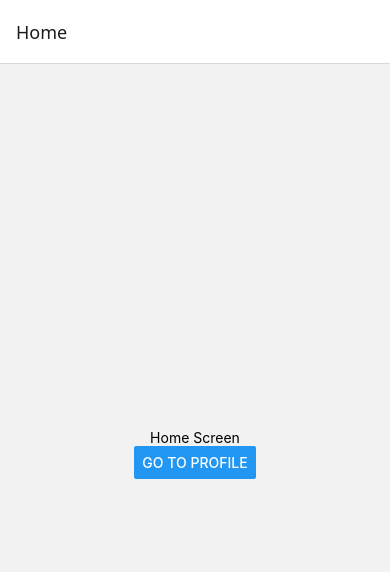
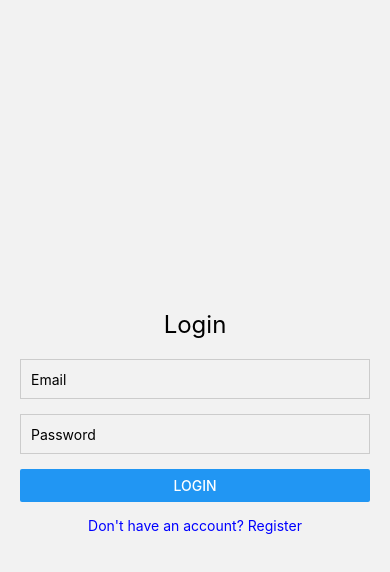
Before and after one commit to sakshambatra1/barCoded, a React Native app: screen /Auth in a window 390 px wide. Shown: the top 572 px of the page. Built offline with nearby package versions, Linux system fonts and the light colour scheme.

Commit message:
added regex to ensure strong passwords and valid emails

```diff
--- a/App.js
+++ b/App.js
@@ -1,6 +1,15 @@
+// App.js
 import React from 'react';
+import { NavigationContainer } from '@react-navigation/native';
 import AppNavigator from './navigation/AppNavigator';
+import { AuthProvider } from './context/AuthContext';
 
 export default function App() {
-    return <AppNavigator />;
+  return (
+    <AuthProvider>
+      <NavigationContainer>
+        <AppNavigator />
+      </NavigationContainer>
+    </AuthProvider>
+  );
 }
--- /dev/null
+++ b/context/AuthContext.js
@@ -0,0 +1,51 @@
+// src/context/AuthContext.js
+import React, { createContext, useState, useEffect, useContext } from 'react';
+import * as SecureStore from 'expo-secure-store';
+
+const AuthContext = createContext();
+
+export const AuthProvider = ({ children }) => {
+  const [refreshToken, setRefreshToken] = useState(null);
+  const [isLoading, setIsLoading] = useState(true);
+
+  useEffect(() => {
+    const loadToken = async () => {
+      try {
+        const token = await SecureStore.getItemAsync('refreshToken');
+        if (token) {
+          setRefreshToken(token);
+        }
+      } catch (err) {
+        console.error('Error loading refresh token:', err);
+      }
+      setIsLoading(false);
+    };
+    loadToken();
+  }, []);
+
+  const login = async (token) => {
+    try {
+      await SecureStore.setItemAsync('refreshToken', token);
+      setRefreshToken(token);
+    } catch (err) {
+      console.error('Error saving refresh token:', err);
+    }
+  };
+
+  const logout = async () => {
+    try {
+      await SecureStore.deleteItemAsync('refreshToken');
+      setRefreshToken(null);
+    } catch (err) {
+      console.error('Error deleting refresh token:', err);
+    }
+  };
+
+  return (
+    <AuthContext.Provider value={{ refreshToken, login, logout, isLoading }}>
+      {children}
+    </AuthContext.Provider>
+  );
+};
+
+export const useAuth = () => useContext(AuthContext);
--- a/navigation/AppNavigator.js
+++ b/navigation/AppNavigator.js
@@ -1,18 +1,38 @@
+import React from 'react';
+import { ActivityIndicator, View } from 'react-native';
 import { createStackNavigator } from '@react-navigation/stack';
-import { NavigationContainer } from '@react-navigation/native';
-import HomeScreen from '../screens/HomeScreen/HomeScreen';
-import ProfileInfoScreen from '../screens/ProfileInfoScreen/ProfileInfoScreen';
-import React from 'react';
+import AuthScreen from '../screens/AuthScreen';
+import VerificationScreen from '../screens/VerificationScreen';
+import HomeScreen from '../screens/HomeScreen';
+import ProfileInfoScreen from '../screens/ProfileInfoScreen';
+import { useAuth } from '../context/AuthContext';
 
 const Stack = createStackNavigator();
 
 export default function AppNavigator() {
+  const { refreshToken, isLoading } = useAuth();
+
+  if (isLoading) {
     return (
-        <NavigationContainer>
-            <Stack.Navigator>
-                <Stack.Screen name="Home" component={HomeScreen} />
-                <Stack.Screen name="Profile" component={ProfileInfoScreen} />
-            </Stack.Navigator>
-        </NavigationContainer>
+      <View style={{ flex: 1, justifyContent: 'center', alignItems: 'center' }}>
+        <ActivityIndicator size="large" />
+      </View>
     );
+  }
+
+  return (
+    <Stack.Navigator>
+      {refreshToken == null ? (
+        <>
+          <Stack.Screen name="Auth" component={AuthScreen} options={{ headerShown: false }} />
+          <Stack.Screen name="Verification" component={VerificationScreen} options={{ headerShown: false }} />
+        </>
+      ) : (
+        <>
+          <Stack.Screen name="Home" component={HomeScreen} options={{ headerShown: false }} />
+          <Stack.Screen name="Profile" component={ProfileInfoScreen} options={{ headerShown: false }} />
+        </>
+      )}
+    </Stack.Navigator>
+  );
 }
--- a/package.json
+++ b/package.json
@@ -19,6 +19,7 @@
     "bcryptjs": "^3.0.2",
     "cookie-parser": "^1.4.7",
     "expo": "~52.0.25",
+    "expo-secure-store": "^14.0.1",
     "expo-status-bar": "~2.0.1",
     "express": "^4.21.2",
     "express-rate-limit": "^7.5.0",
--- /dev/null
+++ b/screens/AuthScreen.js
@@ -0,0 +1,128 @@
+// src/screens/AuthScreen.js
+import React, { useState } from 'react';
+import { View, Text, TextInput, Button, StyleSheet, Alert, TouchableOpacity } from 'react-native';
+import { useAuth } from '../context/AuthContext';
+
+export default function AuthScreen({ navigation }) {
+  const [isLogin, setIsLogin] = useState(true);
+  const [email, setEmail] = useState('');
+  const [password, setPassword] = useState('');
+  const { login } = useAuth();
+
+  const validateEmail = (email) => {
+    const regex = /^\w+([.-]?\w+)*@\w+([.-]?\w+)*(\.\w{2,3})+$/;
+    return regex.test(email);
+  };
+
+  const validatePassword = (password) => {
+    const regex = /^(?=.*[a-z])(?=.*[A-Z])(?=.*\d)(?=.*[@$!%*?&#])[A-Za-z\d@$!%*?&#]{8,}$/;
+    return regex.test(password);
+  };
+
+  const handleLogin = async () => {
+    // Validate email format for login
+    if (!validateEmail(email)) {
+      Alert.alert("Invalid Email", "Please enter a valid email address.");
+      return;
+    }
+
+    try {
+      const response = await fetch('http://10.0.0.132:5000/api/auth/login', {
+        method: 'POST',
+        headers: { 'Content-Type': 'application/json' },
+        body: JSON.stringify({ email, password }),
+      });
+      const data = await response.json();
+      if (response.ok) {
+        await login(data.refreshToken);
+      } else {
+        Alert.alert('Login Failed', data.message || 'Invalid credentials');
+      }
+    } catch (error) {
+      console.error('Login error:', error);
+      Alert.alert('Error', 'An error occurred during login.');
+    }
+  };
+
+  const handleRegister = async () => {
+    // Validate email and password for registration
+    if (!validateEmail(email)) {
+      Alert.alert("Invalid Email", "Please enter a valid email address.");
+      return;
+    }
+    if (!validatePassword(password)) {
+      Alert.alert(
+        "Weak Password",
+        "Password must be at least 8 characters long and include uppercase, lowercase, number, and special character."
+      );
+      return;
+    }
+    try {
+      const response = await fetch('http://10.0.0.132:5000/api/auth/register', {
+        method: 'POST',
+        headers: { 'Content-Type': 'application/json' },
+        body: JSON.stringify({ email, password }),
+      });
+      const data = await response.json();
+      if (response.ok && data.response === "Success") {
+        Alert.alert('Registration Success', 'A verification email has been sent. Please verify your email.');
+        navigation.navigate('Verification', { email, password });
+      } else {
+        Alert.alert('Registration Failed', data.response || 'Error during registration.');
+      }
+    } catch (error) {
+      console.error('Registration error:', error);
+      Alert.alert('Error', 'An error occurred during registration.');
+    }
+  };
+
+  return (
+    <View style={styles.container}>
+      <Text style={styles.header}>{isLogin ? 'Login' : 'Register'}</Text>
+      <TextInput
+        placeholder="Email"
+        value={email}
+        onChangeText={setEmail}
+        style={styles.input}
+        autoCapitalize="none"
+        keyboardType="email-address"
+      />
+      <TextInput
+        placeholder="Password"
+        secureTextEntry
+        value={password}
+        onChangeText={setPassword}
+        style={styles.input}
+      />
+      {isLogin ? (
+        <Button title="Login" onPress={handleLogin} />
+      ) : (
+        <Button title="Register" onPress={handleRegister} />
+      )}
+      <TouchableOpacity onPress={() => setIsLogin(!isLogin)} style={styles.toggleButton}>
+        <Text style={styles.toggleText}>
+          {isLogin ? "Don't have an account? Register" : "Already have an account? Login"}
+        </Text>
+      </TouchableOpacity>
+    </View>
+  );
+}
+
+const styles = StyleSheet.create({
+  container: { flex: 1, justifyContent: 'center', padding: 20 },
+  header: { fontSize: 24, marginBottom: 20, textAlign: 'center' },
+  input: {
+    height: 40,
+    borderWidth: 1,
+    borderColor: '#ccc',
+    marginBottom: 15,
+    paddingHorizontal: 10,
+  },
+  toggleButton: {
+    marginTop: 15,
+    alignItems: 'center',
+  },
+  toggleText: {
+    color: 'blue',
+  },
+});
--- /dev/null
+++ b/screens/HomeScreen.js
@@ -0,0 +1,28 @@
+import React from 'react';
+import { View, Text, Button, StyleSheet } from 'react-native';
+import { useAuth } from '../context/AuthContext';
+
+export default function HomeScreen({ navigation }) {
+  const { logout } = useAuth();
+
+  return (
+    <View style={styles.container}>
+      <Text>Home Screen</Text>
+      <Button title="Go to Profile" onPress={() => navigation.navigate('Profile')} />
+      <View style={styles.logoutButton}>
+        <Button title="Logout" onPress={logout} color="#d9534f" />
+      </View>
+    </View>
+  );
+}
+
+const styles = StyleSheet.create({
+  container: {
+    flex: 1,
+    justifyContent: 'center',
+    alignItems: 'center',
+  },
+  logoutButton: {
+    marginTop: 20,
+  },
+});
--- a/screens/HomeScreen/HomeScreen.js
+++ /dev/null
@@ -1,19 +0,0 @@
-import React from 'react';
-import { View, Text, Button, StyleSheet } from 'react-native';
-
-export default function HomeScreen({ navigation }) {
-    return (
-        <View style={styles.container}>
-            <Text>Home Screen</Text>
-            <Button title="Go to Profile" onPress={() => navigation.navigate('Profile')} />
-        </View>
-    );
-}
-
-const styles = StyleSheet.create({
-    container: {
-        flex: 1,
-        justifyContent: 'center',
-        alignItems: 'center',
-    },
-});
--- /dev/null
+++ b/screens/VerificationScreen.js
@@ -0,0 +1,56 @@
+// src/screens/VerificationScreen.js
+import React, { useState } from 'react';
+import { View, Text, TextInput, Button, StyleSheet, Alert } from 'react-native';
+import { useAuth } from '../context/AuthContext';
+
+export default function VerificationScreen({ route, navigation }) {
+  const { email, password } = route.params;
+  const [code, setCode] = useState('');
+  const { login } = useAuth();
+
+  const handleVerify = async () => {
+    try {
+      const response = await fetch('http://10.0.0.132:5000/api/auth/verify-email', {
+        method: 'POST',
+        headers: { 'Content-Type': 'application/json' },
+        body: JSON.stringify({ email, password, key: code }),
+      });
+      const data = await response.json();
+      if (response.ok && data.response === "Success") {
+        await login(data.refreshToken);
+      } else {
+        Alert.alert('Verification Failed', data.response || 'Invalid verification code.');
+      }
+    } catch (error) {
+      console.error('Verification error:', error);
+      Alert.alert('Error', 'An error occurred during email verification.');
+    }
+  };
+
+  return (
+    <View style={styles.container}>
+      <Text style={styles.header}>Email Verification</Text>
+      <Text>Please enter the verification code sent to your email:</Text>
+      <TextInput
+        placeholder="Verification Code"
+        value={code}
+        onChangeText={setCode}
+        style={styles.input}
+        keyboardType="numeric"
+      />
+      <Button title="Verify" onPress={handleVerify} />
+    </View>
+  );
+}
+
+const styles = StyleSheet.create({
+  container: { flex: 1, justifyContent: 'center', padding: 20 },
+  header: { fontSize: 24, marginBottom: 20, textAlign: 'center' },
+  input: {
+    height: 40,
+    borderWidth: 1,
+    borderColor: '#ccc',
+    marginVertical: 15,
+    paddingHorizontal: 10,
+  },
+});
```
Also changed, not shown: screens/ProfileInfoScreen.js (renamed from screens/ProfileInfoScreen/ProfileInfoScreen.js), 2 other files (tests, documents, lock files or other folders).
